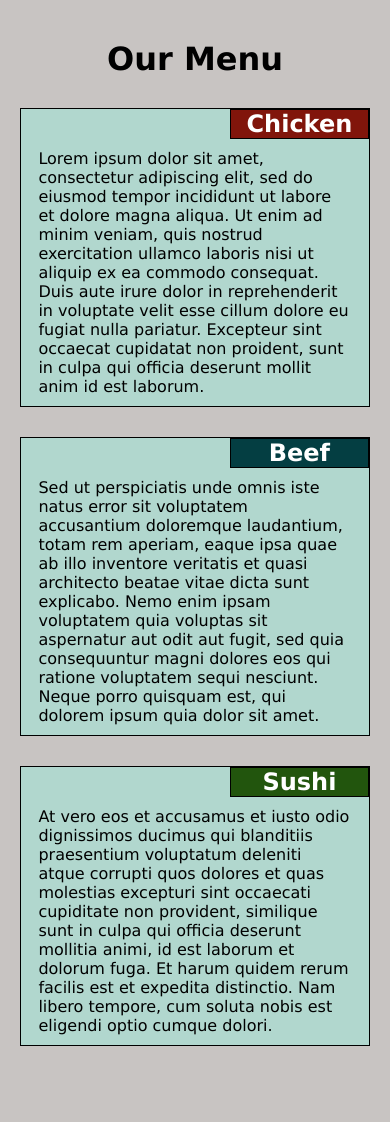
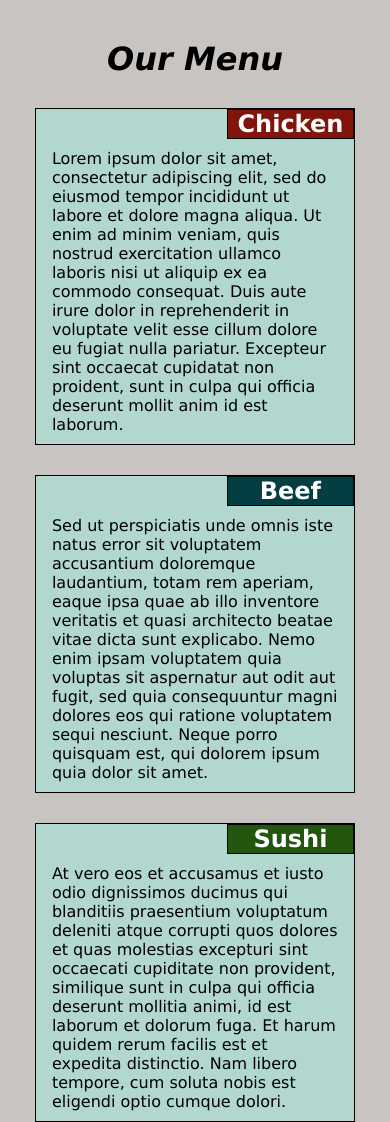
Before and after one commit to serge02/HCJ-Class, a plain HTML site: page mod2-sol/index.html in a window 390 px wide. Before the commit the page ends 1046 px from the top, so only its background shows below. Drawn offline with Linux system fonts and the light colour scheme.

Commit message:
Version 2 tested final.

```diff
--- a/mod2-sol/css/styles-mod2.css
+++ b/mod2-sol/css/styles-mod2.css
@@ -10,9 +10,11 @@ body {
 }
 
 h1 {
+	font-style: italic;
+	text-align: center;
+	text-transform: capitalize;
 	margin-top: 40px;
 	margin-bottom: 20px;
-	text-align: center;
 }
 
 p {
@@ -84,8 +86,8 @@ div > section {
 @media (max-width: 767px) {
 	.block-mp-1 {
 		clear: left;
-		padding-left: 20px;
-		padding-right: 20px;
+		padding-left: 35px;
+		padding-right: 35px;
 		width: 100%;
 	}
 }
```
